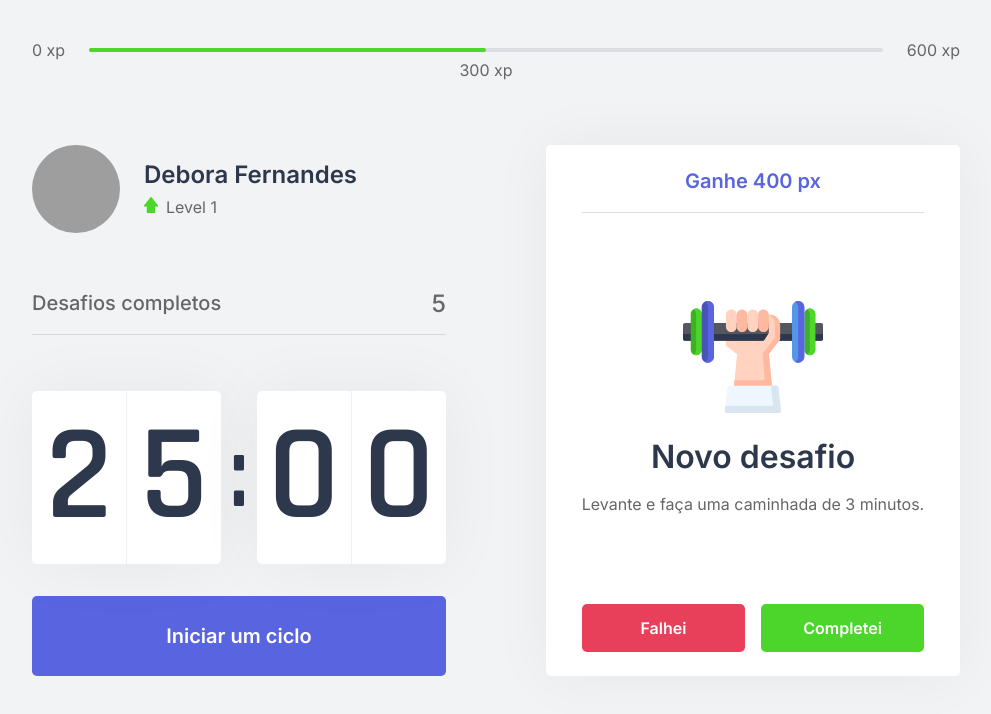
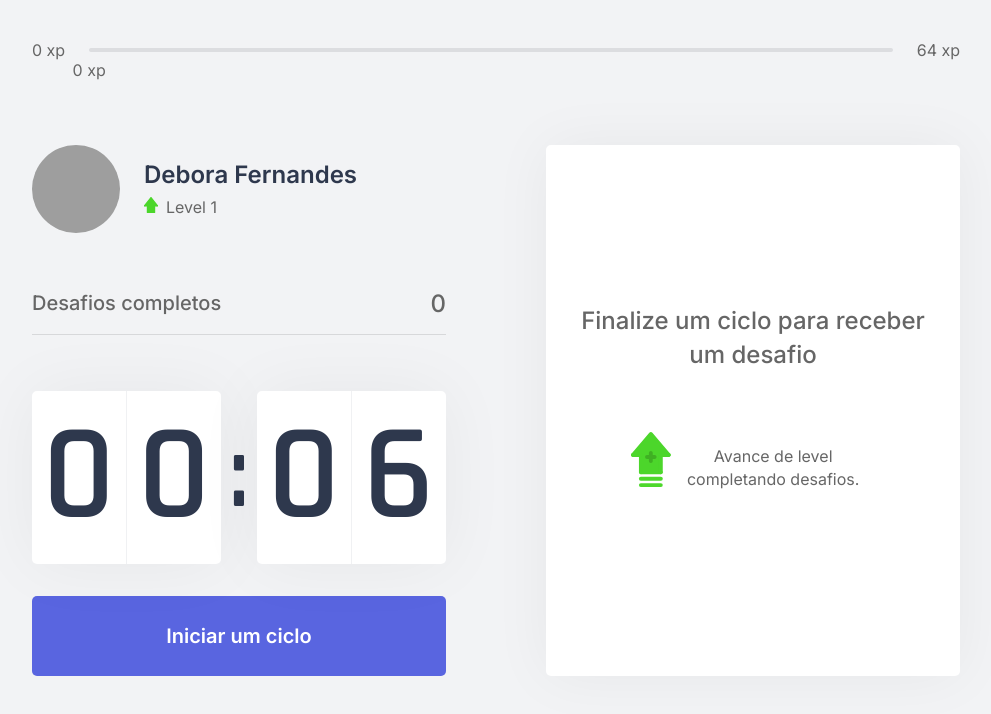
Before and after one commit to dehcf/nlw4, a Next.js app in the folder moveit-next/: page / in a window 1280 px wide. Shown: the top 714 px of the page, without its empty margins (144-1135 px from the left). Built offline with nearby package versions, Linux system fonts and the light colour scheme; grey boxes are pictures that could not be loaded.

Commit message:
add contextos e deixando dinamico as contagens

```diff
--- a/moveit-next/src/components/ChallengeBox.tsx
+++ b/moveit-next/src/components/ChallengeBox.tsx
@@ -1,23 +1,27 @@
-import styles from '../styles/components/ChallengeBox.module.css'
+import { useContext } from 'react';
+import { ChallengesContext } from '../contexts/ChallengesContext';
+
+import styles from '../styles/components/ChallengeBox.module.css';
 
 export function ChallengeBox() {
-    const hasActiveChallenge = true;
+    const { activeChallenge, resetChallenge } = useContext(ChallengesContext);
 
     return (
         <div className={styles.challengeBoxContainer}>
-            { hasActiveChallenge ? (
+            { activeChallenge ? (
                 <div className={styles.challengeActive}>
-                    <header>Ganhe 400 px</header>
+                    <header>Ganhe {activeChallenge.amount} px</header>
                     <main>
-                        <img src="icons/body.svg" alt="" />
+                        <img src={`icons/${activeChallenge.type}.svg`} alt="" />
                         <strong>Novo desafio</strong>
-                        <p>Levante e faça uma caminhada de 3 minutos.</p>
+                        <p>{activeChallenge.description}</p>
                     </main>
 
                     <footer>
                         <button
                             type="button"
                             className={styles.challengeFailedButton}
+                            onClick={resetChallenge}
                         >
                             Falhei
                         </button>
--- a/moveit-next/src/components/CompletedChallenges.tsx
+++ b/moveit-next/src/components/CompletedChallenges.tsx
@@ -1,10 +1,13 @@
+import { useContext } from 'react';
+import { ChallengesContext } from '../contexts/ChallengesContext';
 import styles from '../styles/components/CompletedChallenges.module.css'
 
 export function CompletedChallenges() {
+    const { challengesCompleted } = useContext(ChallengesContext);
     return (
         <div className={styles.completedChallengesContainer}>
             <span>Desafios completos</span>
-            <span>5</span>
+            <span>{challengesCompleted}</span>
         </div>
     );
 }
--- a/moveit-next/src/components/Countdown.tsx
+++ b/moveit-next/src/components/Countdown.tsx
@@ -1,10 +1,13 @@
-import { useState, useEffect } from 'react';
+import { useState, useEffect, useContext } from 'react';
+import { ChallengesContext } from '../contexts/ChallengesContext';
 import styles from '../styles/components/Countdown.module.css';
 
 let countdownTimeout: NodeJS.Timeout;
 
 export function Countdown() {
-    const [time, setTime] = useState(25 * 60);
+    const { startNewChallenge } = useContext(ChallengesContext);
+
+    const [time, setTime] = useState(0.1 * 60);
     const [isActive, setIsActive] = useState(false);
     const [hasFinished, setHasFinished] = useState(false);
 
@@ -21,7 +24,7 @@
     function resetCountdown() {
         clearTimeout(countdownTimeout);
         setIsActive(false);
-        setTime(25 * 60);
+        setTime(0.1 * 60);
     }
 
     useEffect(() => {
@@ -32,6 +35,7 @@
         } else if (isActive && time == 0) {
             setHasFinished(true);
             setIsActive(false);
+            startNewChallenge();
         }
     }, [isActive, time])
 
--- a/moveit-next/src/components/ExperienceBar.tsx
+++ b/moveit-next/src/components/ExperienceBar.tsx
@@ -1,18 +1,24 @@
+import { useContext } from 'react';
+import { ChallengesContext } from '../contexts/ChallengesContext';
 import styles from '../styles/components/ExperienceBar.module.css'
 
 export function ExperienceBar() {
+    const { currentExperience, experienceToNextLevel } = useContext(ChallengesContext);
+
+    const percentToNextLevel = Math.round(currentExperience * 100) / experienceToNextLevel;
+
     return (
         //o style fica aqui e nao no css porque é algo que precisara mudar e nao estatico
         <header className={styles.experienceBar}>
             <span>0 xp</span>
             <div>
-                <div style={{ width: '50%' }} />
+                <div style={{ width: `${percentToNextLevel}%` }} />
 
-                <span className={styles.currentExperience} style={{ left: '50%' }}>
-                    300 xp
+                <span className={styles.currentExperience} style={{ left: `${percentToNextLevel}%` }}>
+                    {currentExperience} xp
                 </span>
             </div>
-            <span>600 xp</span>
+            <span>{experienceToNextLevel} xp</span>
         </header>
     );
 }
```
